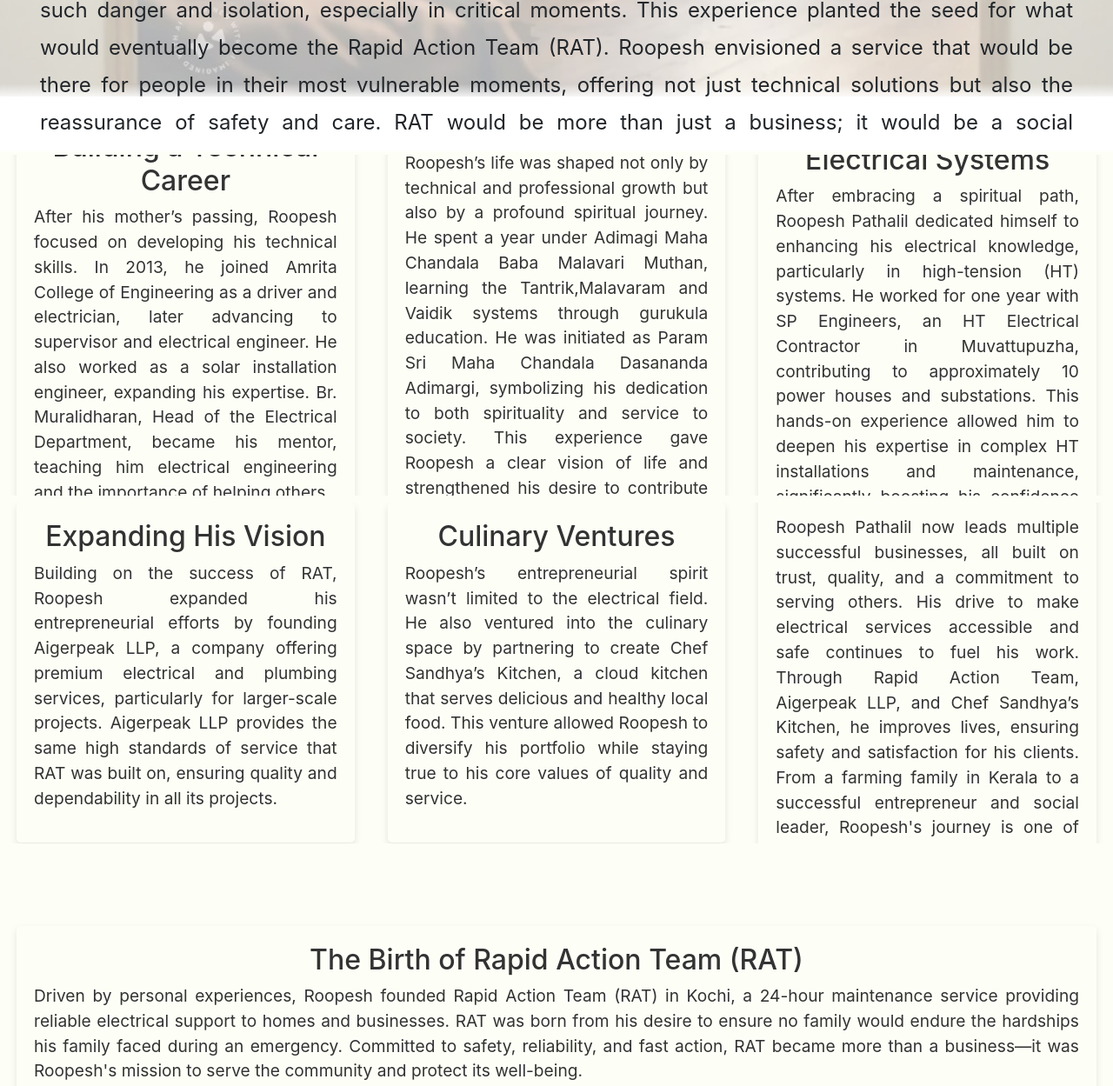
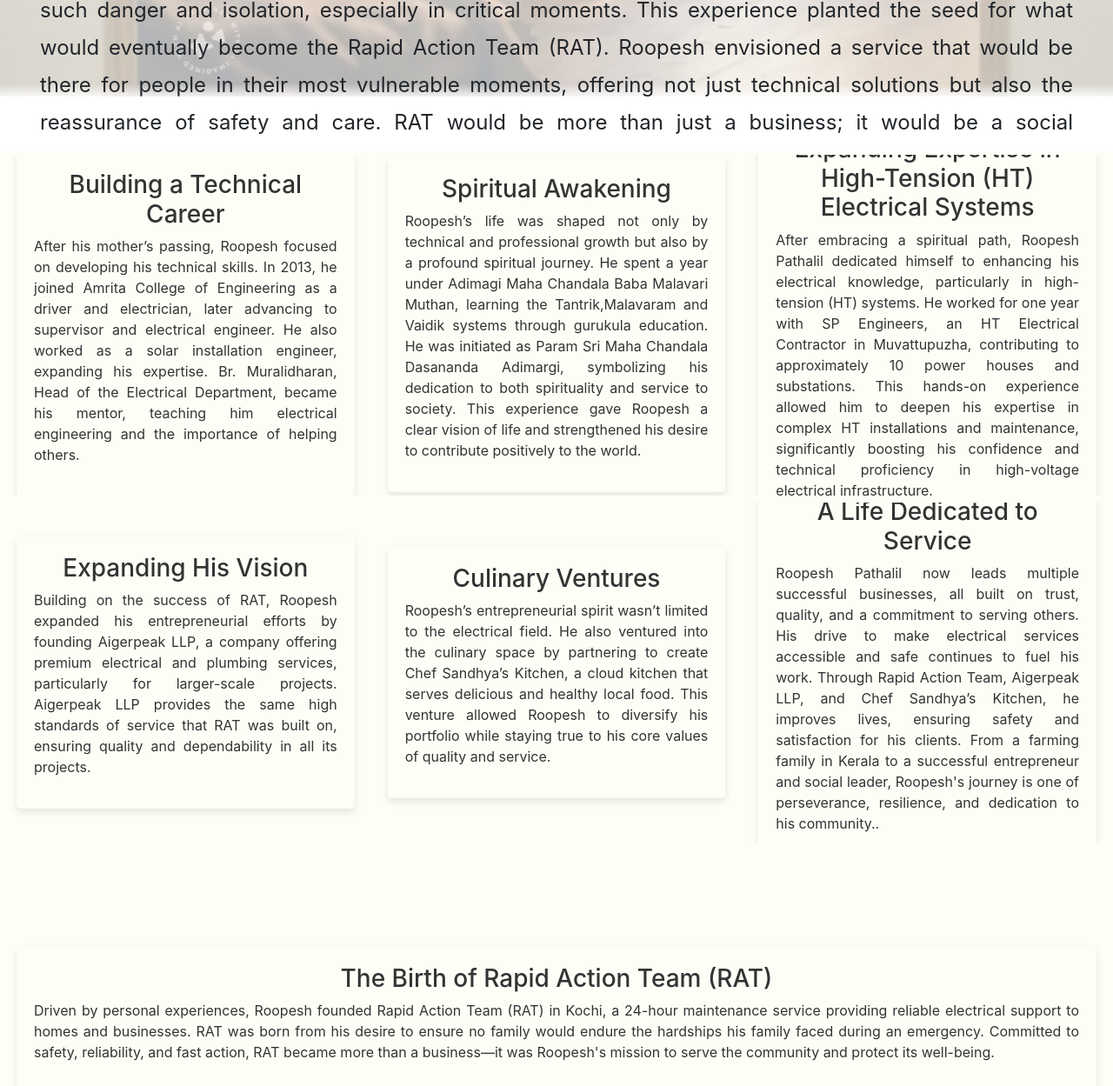
Before and after one commit to Yadhu4733/RoopeshPF, a plain HTML site: page index.html in a window 1280 px wide. Shown: the part 2329-3578 px from the top of the page at 87% size. Drawn offline with nearby package versions, Linux system fonts and the light colour scheme; a web font is replaced by a local one.

Commit message:
latest-commit

```diff
--- a/index.css
+++ b/index.css
@@ -77,6 +77,9 @@
       background-position: right; /* Show the right part of the image on small screens */
   }
 }
+
+
+
 
 
 .p12{
@@ -641,194 +644,6 @@
 
 
 
-
-
-
-
-
-
-
-
-/* about02 */
-/*
-.hover-col {
-  display: flex;
-  justify-content: center;
-  align-items: center;
-  transition: all 0.3s ease-in-out;
-  height: 50vh;
-  border: 4px solid transparent;
-  position: relative;
-  overflow: hidden;
-}
-
-
-.hover-col:before, .hover-col:after {
-  content: '';
-  position: absolute;
-  top: 0;
-  left: 0;
-  width: 100%;
-  height: 100%;
-  z-index: 0;
-  transition: all 0.5s ease;
-  ;
-  background-size: 200% 200%;
-  animation: gradientShift 3s ease infinite;
-  border-radius: 5px;
-  opacity: 0;
-}
-
-.hover-col:hover:before, .hover-col:hover:after {
-  opacity: 1;
-  animation: none;
-}
-
-
-.hover-col .content {
-  z-index: 1;
-  padding: 20px;
-  text-align: center;
-  font-size: 1.2rem;
-  color: #333;
-  background-color: #ff4e50, #f9d423;
-  border-radius: 5px;
-  box-shadow: 0 4px 8px rgba(0, 0, 0, 0.1);
-  transition: transform 0.3s;
-}
-
-
-@media (min-width: 992px) {
-  .hover-col:hover {
-      transform: scale(1.1);
-  }
-
-  .hover-col .content:hover {
-      transform: scale(1.05);
-  }
-}
-
-
-
-
-@keyframes gradientShift {
-  0% { background-position: 0% 50%; }
-  50% { background-position: 100% 50%; }
-  100% { background-position: 0% 50%; }
-}
-.asw{
-
-  left: 45%;
-
-  text-align: center;
-  position: absolute;
-  text-decoration: none;
-
-}
-
-
-.abt002{
-  margin-top: 15%;
-}
-
-
-
-
-
-.qwe {
-
-  position: relative;
-  display: flex;
-  align-items: center;
-  justify-content: center;
-}
-
-.qwe::after {
-  content: '';
-  position: absolute;
-  top: 0;
-  left: 0;
-  right: 0;
-  bottom: 0;
-  background-image: url('./asset/IMG_3062.JPG');
-  background-size: cover;
-  background-position: center;
-  opacity: 0.4;
-  z-index: -1;
-}
-
-.qwe::before {
-  content: '';
-  position: absolute;
-  bottom: 0;
-  left: 0;
-  right: 0;
-  height: 15px;
-  background: linear-gradient(to bottom, rgba(255, 255, 255, 0) 0%, rgba(255, 255, 255, 0.8) 100%);
-  backdrop-filter: blur(10px);
-  z-index: 0;
-}
-
-
-
-.ab0021{
-  text-align: justify;
-}
-
-.underline-animation {
-  position: relative;
-  display: inline-block;
-  color: #333;
-}
-
-.underline-animation::after {
-  content: '';
-  position: absolute;
-  left: 0;
-  bottom: 0;
-  width: 100%;
-  height: 2px;
-  background-color: #ff0000;
-  transform: scaleX(0);
-  transition: transform 0.3s ease;
-}
-
-.underline-animation:hover::after {
-  transform: scaleX(1);
-}
-
-.quicksand {
-  font-family: "Quicksand", sans-serif;
-  font-optical-sizing: auto;
-  font-weight: 500;
-  font-style: normal;
-} */
-
-
-
-
-
-
-
-
-
-
-
-/* ABOUT */
-/* .km-body {
-  position: relative;
-  margin: 0;
-  padding: 0;
-  min-height: 100vh;
-  background: url('./asset/IMG_3062.JPG') no-repeat center center scroll;
-  background-size: cover;
-}
- */
-
-
-
-
-
 .km-body::before {
   content: "";
   position: absolute;
@@ -924,6 +739,7 @@
 }
 .km-description {
   text-align: justify;
+  font-size: 16px;
 }
 @media (max-width: 767px) {
   .km-content {
@@ -1477,3 +1293,17 @@
   margin-top: 10%;
   margin-bottom: 10%;
 }
+
+
+
+
+
+
+
+
+
+
+.l11{
+  color: rgb(35, 35, 35);
+
+}
--- a/index.html
+++ b/index.html
@@ -195,9 +195,9 @@
       <div class="row km-title">
 
 
-        <div class="col-lg-4 col-md-6 col-sm-12 km1">
+        <div class="col-lg-4 col-md-12 col-sm-12 km1">
           <div class="km-content">
-            <h2 class="underline-animation">Building a Technical Career</h2>
+            <h3 class="underline-animation">Building a Technical Career</h3>
             <p class="km-description quicksand">
               After his mother’s passing, Roopesh focused on developing his technical skills. In 2013, he joined Amrita College of Engineering as a driver and electrician, later advancing to supervisor and electrical engineer. He also worked as a solar installation engineer, expanding his expertise.
 
@@ -205,9 +205,9 @@
           </div>
         </div>
 
-        <div class="col-lg-4 col-md-6 col-sm-12 km2">
+        <div class="col-lg-4 col-md-12 col-sm-12 km2">
           <div class="km-content">
-            <h2 class="underline-animation">Spiritual Awakening</h2>
+            <h3 class="underline-animation">Spiritual Awakening</h3>
             <p class="km-description quicksand">
               Roopesh’s life was shaped not only by technical and professional growth but also by a profound spiritual journey. He spent a year under Adimagi Maha Chandala Baba Malavari Muthan, learning the Tantrik,Malavaram and Vaidik systems through gurukula education. He was initiated as Param Sri Maha Chandala Dasananda Adimargi, symbolizing his dedication to both spirituality and service to society.
 
@@ -215,32 +215,32 @@
           </div>
         </div>
 
-        <div class="col-lg-4 col-md-6 col-sm-12 km3">
+        <div class="col-lg-4 col-md-12 col-sm-12 km3">
           <div class="km-content">
-            <h2 class="underline-animation">Expanding Expertise in High-Tension (HT) Electrical Systems</h2>
+            <h3 class="underline-animation">Expanding Expertise in High-Tension (HT) Electrical Systems</h3>
             <p class="km-description quicksand">After embracing a spiritual path,
               Roopesh Pathalil dedicated himself to enhancing his electrical knowledge, particularly in high-tension (HT) systems. He worked for one year with SP Engineers, an HT Electrical Contractor in Muvattupuzha, contributing to approximately 10 power houses and substations. This hands-on experience allowed him to deepen his expertise in complex HT installations and maintenance, significantly boosting his confidence and technical proficiency in high-voltage electrical infrastructure.
               </p>
           </div>
         </div>
 
-        <div class="col-lg-4 col-md-6 col-sm-12 km4">
+        <div class="col-lg-4 col-md-12 col-sm-12 km4">
           <div class="km-content">
-            <h2 class="underline-animation">Expanding His Vision</h2>
+            <h3 class="underline-animation">Expanding His Vision</h3>
             <p class="km-description quicksand">Building on the success of RAT, Roopesh expanded his entrepreneurial efforts by founding Aigerpeak LLP, a company offering premium electrical and plumbing services, particularly for larger-scale projects. Aigerpeak LLP provides the same high standards of service that RAT was built on, ensuring quality and dependability in all its projects.</p>
           </div>
         </div>
 
-        <div class="col-lg-4 col-md-6 col-sm-12 km5">
+        <div class="col-lg-4 col-md-12 col-sm-12 km5">
           <div class="km-content">
-            <h2 class="underline-animation">Culinary Ventures</h2>
+            <h3 class="underline-animation">Culinary Ventures</h3>
             <p class="km-description quicksand"> Roopesh’s entrepreneurial spirit wasn’t limited to the electrical field. He also ventured into the culinary space by partnering to create Chef Sandhya’s Kitchen, a cloud kitchen that serves delicious and healthy local food. This venture allowed Roopesh to diversify his portfolio while staying true to his core values of quality and service.</p>
           </div>
         </div>
 
-        <div class="col-lg-4 col-md-6 col-sm-12 km6">
+        <div class="col-lg-4 col-md-12 col-sm-12 km6">
           <div class="km-content">
-            <h2 class="underline-animation">A Life Dedicated to Service</h2>
+            <h3 class="underline-animation">A Life Dedicated to Service</h3>
             <p class="km-description quicksand">
               Roopesh Pathalil now leads multiple successful businesses, all built on trust, quality, and a commitment to serving others. His drive to make electrical services accessible and safe continues to fuel his work. Through Rapid Action Team, Aigerpeak LLP, and Chef Sandhya’s Kitchen, he improves lives, ensuring safety and satisfaction for his clients.
 
@@ -255,7 +255,7 @@
 
         <div class="col-lg-12 col-md-12 col-sm-12 km10 ">
           <div class="km-content">
-            <h2 class="underline-animation">The Birth of Rapid Action Team (RAT)   </h2>
+            <h3 class="underline-animation">The Birth of Rapid Action Team (RAT)   </h3>
             <p class="km-description quicksand">Driven by personal experiences, Roopesh founded Rapid Action Team (RAT) in Kochi, a 24-hour maintenance service providing reliable electrical support to homes and businesses.
 
               RAT was born from his desire to ensure no family would endure the hardships his family faced during an emergency. Committed to safety, reliability, and fast action, RAT became more than a business—it was Roopesh's mission to serve the community and protect its well-being.
@@ -459,20 +459,21 @@
 
         <div class="text-center mt-4">
           <a href="https://www.linkedin.com/in/roopesh-pathalil-04972555?utm_source=share&utm_campaign=share_via&utm_content=profile&utm_medium=android_app" target="_blank" aria-label="LinkedIn" class="mx-3">
-            <i class="fab fa-linkedin fa-2x"></i>
+            <i class="fab fa-linkedin fa-2x l11"></i>
           </a>
           <a href="https://www.youtube.com/@AigerPeak" target="_blank" aria-label="YouTube" class="mx-3">
-            <i class="fab fa-youtube fa-2x"></i>
+            <i class="fab fa-youtube fa-2x l11"></i>
           </a>
           <a href="https://x.com/RPathalil" target="_blank" aria-label="Twitter" class="mx-3">
-            <i class="fab fa-twitter fa-2x"></i>
+            <i class="fab fa-twitter fa-2x l11"></i>
+          </a>
+          <a class="l11" href="https://www.instagram.com/roopesh_rpr?igsh=NWhmMTNpbHcwYjg0" target="_blank" aria-label="Twitter" class="mx-3">
+            <i class="fab fa-instagram fa-2x l11"></i>
           </a>
           <a href="https://www.facebook.com/profile.php?id=61557219350174" target="_blank" aria-label="Twitter" class="mx-3">
-            <i class="fab fa-facebook fa-2x"></i>
+            <i class="fab fa-facebook fa-2x l11"></i>
           </a>
-          <a href="https://www.instagram.com/roopesh_rpr?igsh=NWhmMTNpbHcwYjg0" target="_blank" aria-label="Twitter" class="mx-3">
-            <i class="fab fa-instagram fa-2x"></i>
-          </a>
+
         </div>
       </div>
     </section>
```
